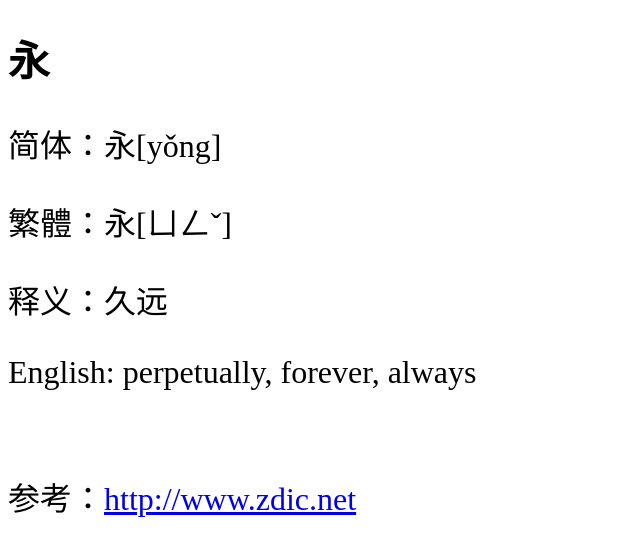
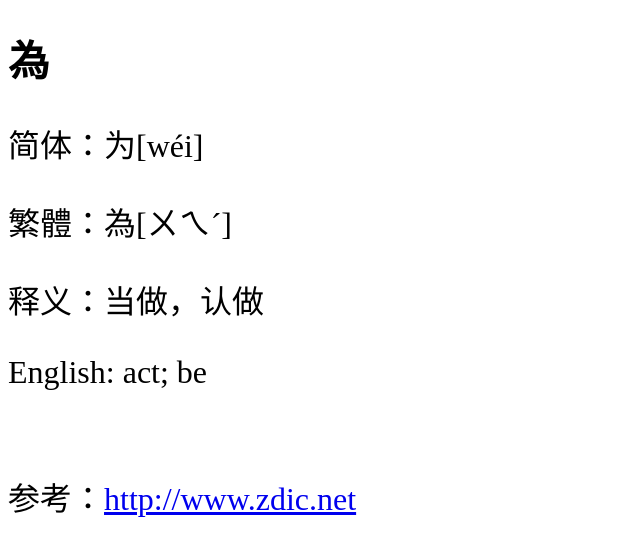
Before and after one commit to shengzhe/livecalligraphy, a Jekyll site: the page built from _posts/2012-08-31-LanTing-268.html, in a window 1280 px wide. Shown: the top 556 px of the page, without its empty margins (0-640 px from the left). Built offline with Jekyll 4.4.1, drawn with Linux system fonts in a browser that asks for light colours; Markdown is read by kramdown in place of the engine named in the settings.

Commit message:
Update 2012-08-31-LanTing-268.html

```diff
--- a/_posts/2012-08-31-LanTing-268.html
+++ b/_posts/2012-08-31-LanTing-268.html
@@ -1,11 +1,11 @@
 ---
 layout: default
-title: 兰亭集序第1个字 (1st character of Lan Ting)
+title: 兰亭集序第268个字 (268th character of Lan Ting)
 ---
-<h1>永</h1>
-<p>简体：永[yǒng]</p>
-<p>繁體：永[ㄩㄥˇ]</p>
-<p>释义：久远</p>
-<p>English: perpetually, forever, always</p>
+<h1>為</h1>
+<p>简体：为[wéi]</p>
+<p>繁體：為[ㄨㄟˊ]</p>
+<p>释义：当做，认做</p>
+<p>English: act; be</p>
 <br/>
-<p>参考：<a href="http://www.zdic.net/zd/zi/ZdicE6ZdicB0ZdicB8.htm">http://www.zdic.net</a></p>
+<p>参考：<a href="http://www.zdic.net/z/15/js/4E3A.htm">http://www.zdic.net</a></p>
```
